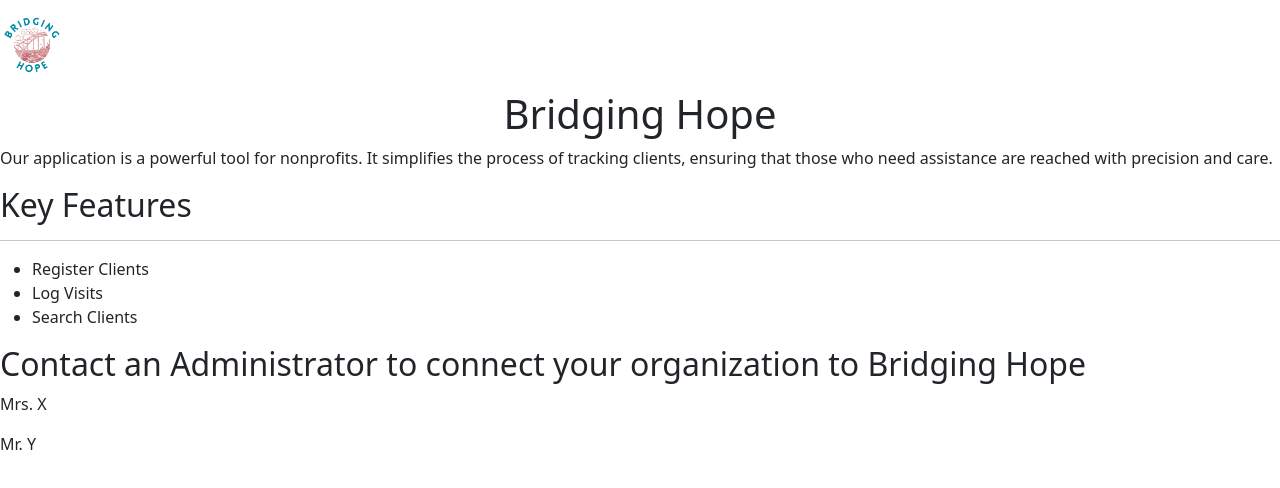
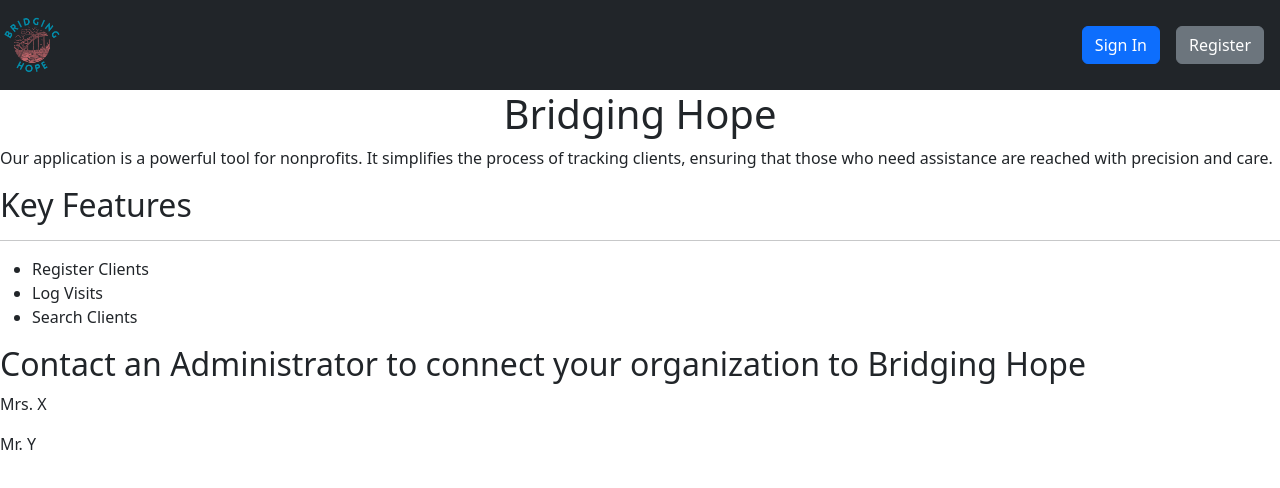
Before and after one commit to casellner/Bridging-Hope-Legacy, a React (Create React App) app in the folder frontend/: page / in a window 1280 px wide. Shown: the top 488 px of the page. Built offline with nearby package versions, Linux system fonts and the light colour scheme.

Commit message:
add buttons and background color to navbar

```diff
--- a/frontend/src/App.js
+++ b/frontend/src/App.js
@@ -6,10 +6,15 @@
   return (
     <div className="App">
       {/* navbar */}
-      <nav className="navbar">
+      <nav className="navbar bg-dark">
         <a class="navbar-brand" href="#">
           <img src={logo} alt="Bridging Hope Logo" width="64" height="64"/>
         </a>
+
+        <div>
+          <button className="btn btn-primary me-3">Sign In</button>
+          <button className="btn btn-secondary me-3">Register</button>
+        </div>
       </nav>
 
       <body>
```
